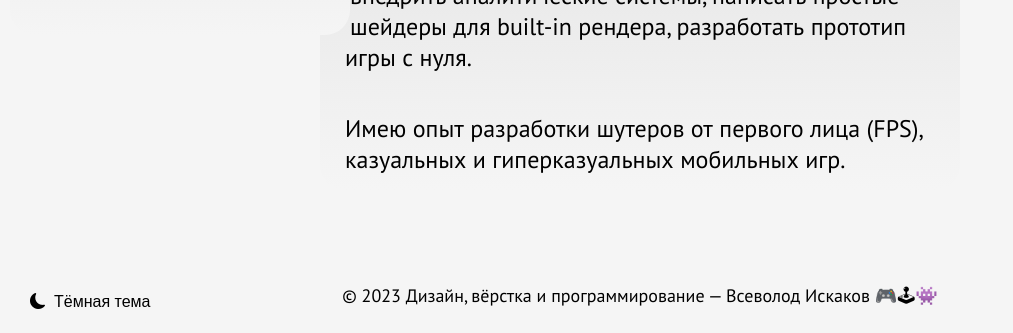
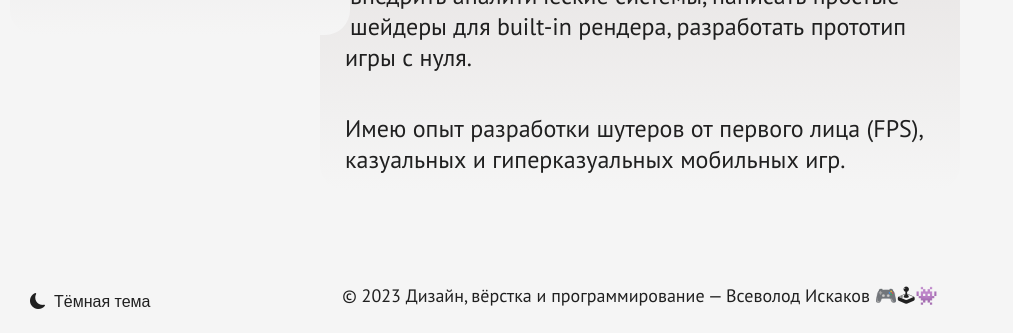
Before and after one commit to viskakov/viskakov.github.io, a plain HTML site: page index.html in a window 1280 px wide. Shown: the part 467-800 px from the top of the page, without its empty margins (0-1013 px from the left). Drawn offline with nearby package versions, Linux system fonts and the light colour scheme.

Commit message:
Added basic SEO meta tags, update light and dark themes

```diff
--- a/css/style.css
+++ b/css/style.css
@@ -1,20 +1,22 @@
 :root {
-    --text-color: black;
+    --text-color: rgba(0, 0, 0, 0.87);
     --background: whitesmoke;
-    --background-gradient: -webkit-linear-gradient(bottom, whitesmoke, lightgrey);
+    --background-gradient: -webkit-linear-gradient(bottom, whitesmoke, #D2CBC9);
     --link-color: rgb(244, 18, 36);
     --toggle-bg-color: whitesmoke;
     --toggle-bg-hover-color: #121212;
     --toggle-text-color: rgba(255, 255, 255, 0.87);
+    --avatar-filter: none;
 }
 
 .darkTheme {
     --text-color: rgba(255, 255, 255, 0.87);
     --background: #121212;
-    --background-gradient: -webkit-linear-gradient(bottom, #121212, lightslategray);
+    --background-gradient: -webkit-linear-gradient(bottom, #121212, #343434);
     --toggle-bg-color: #121212;
     --toggle-bg-hover-color: whitesmoke;
-    --toggle-text-color: black;
+    --toggle-text-color: rgba(0, 0, 0, 0.87);
+    --avatar-filter: brightness(80%);
 }
 
 html, body, div, span {
@@ -41,6 +43,7 @@ body {
 }
 
 .layout__header_avatar {
+    filter: var(--avatar-filter);
     width: 260px;
     height: 260px;
     border-radius: 50%;
--- a/index.html
+++ b/index.html
@@ -2,6 +2,9 @@
 <html lang="ru">
 <head>
     <meta charset="UTF-8">
+    <meta name="description" content="Сайт портфолио">
+    <meta name="keywords" content="C#,Unity,Games,GitHub,HTML,CSS,Portfolio">
+    <meta name="author" content="Всеволод Искаков">
     <meta name="viewport" content="width=device-width, initial-scale=1">
     <title>Всеволод Искаков</title>
     <link rel="apple-touch-icon" sizes="180x180" href="img/apple-touch-icon.png">
```
